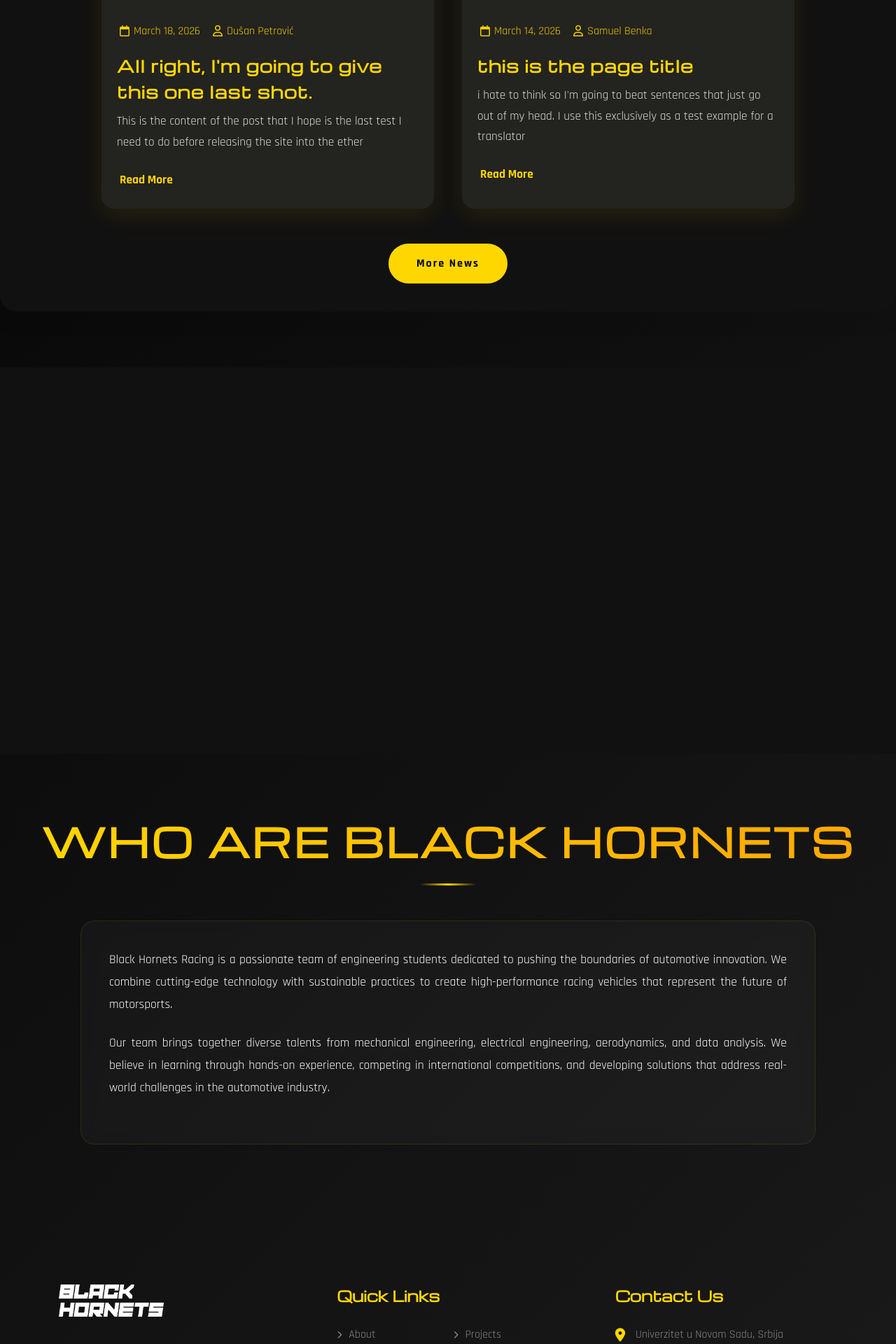
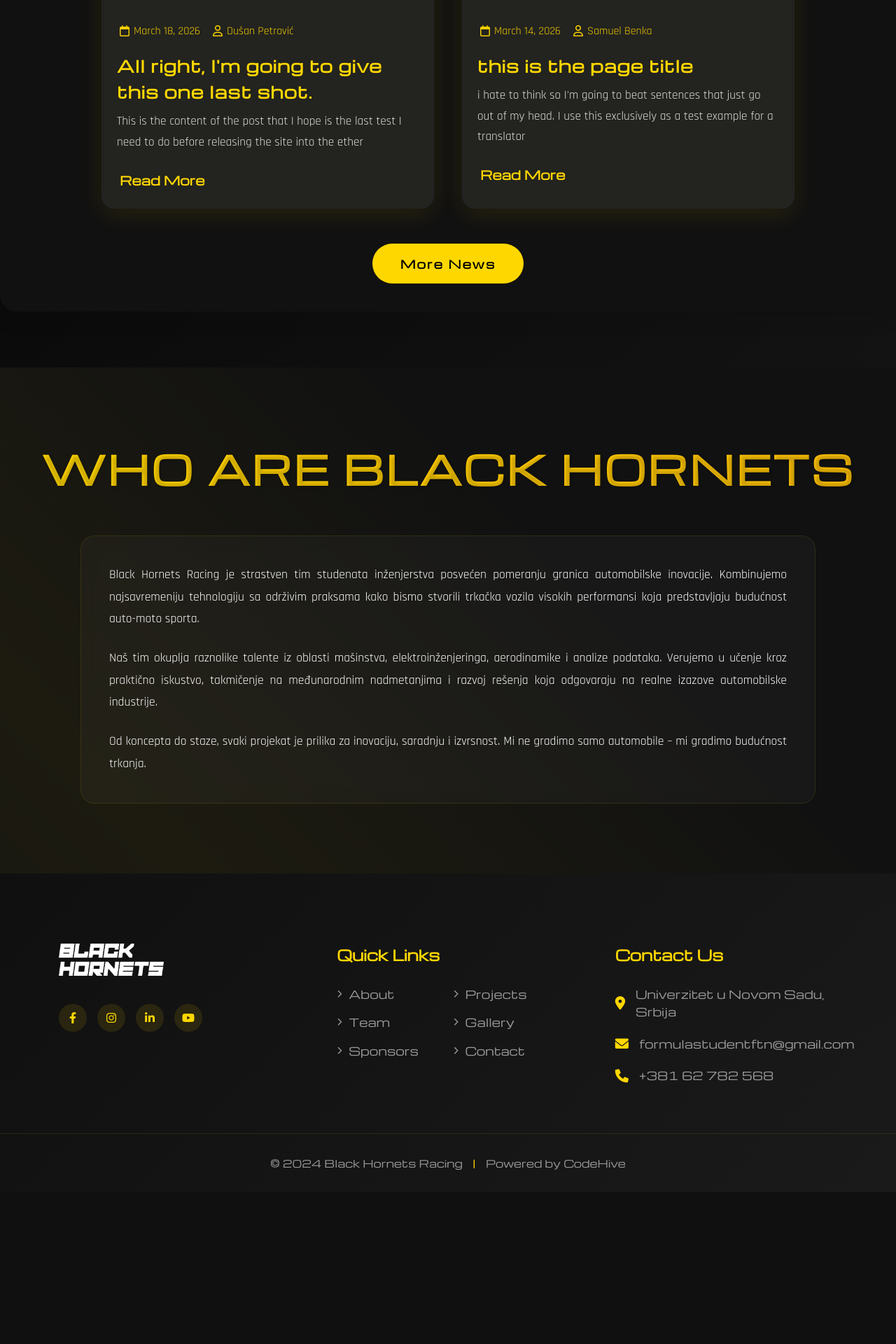
Before and after one commit to fsblackhornets/blackhornets-site, a PHP site: page /blackhornets/frontend/pages/home/home.html in a window 1280 px wide. Shown: the part 1333-3253 px from the top of the page at 70% size. After the commit the page ends 3005 px from the top, so only its background shows below. Run offline with PHP 8.4, Linux system fonts and the light colour scheme; data comes from the database, SQL or seed files in the repository; some libraries are stand-ins or nearby versions.

Commit message:
revert: restore home page and style.css from dev branch

```diff
--- a/frontend/assets/css/style.css
+++ b/frontend/assets/css/style.css
@@ -1,18 +1,14 @@
-@import url('https://fonts.googleapis.com/css2?family=Michroma&display=swap');
-@import url('https://fonts.googleapis.com/css2?family=Rajdhani:wght@300;400;500;600;700&display=swap');
-
 /* Root Variables */
 :root {
-    --primary-color:  #FFD700;
-    --accent-yellow:  #FFA500;
-    --dark-bg:        #111111;
-    --secondary-color:#1a1a1a;
-    --text-light:     #e0e0e0;
-    --text-gray:      #888888;
-    --glass-bg:       rgba(26, 26, 26, 0.9);
-    --primary-hover:  #ffcc00;
-    --success-color:  #28a745;
-    --danger-color:   #dc3545;
+    --primary-color: #FFD700;    /* ذهبي */
+    --secondary-color: #1a1a1a;  /* أسود فاتح */
+    --dark-bg: #111111;         /* أسود داكن */
+    --gray-dark: #2c2c2c;       /* رمادي داكن */
+    --gray-light: #3a3a3a;      /* رمادي فاتح */
+    --text-light: #e0e0e0;      /* نص فاتح (بدل الأبيض) */
+    --text-gray: #999999;       /* نص رمادي */
+    --accent-yellow: #ffc107;   /* أصفر ثانوي */
+    --glass-bg: rgba(26, 26, 26, 0.9);
 }
 
 /* Base Styles */
@@ -20,6 +16,7 @@
     margin: 0;
     padding: 0;
     box-sizing: border-box;
+    font-family: 'Michroma',sans-serif; /* تطبيق Michroma على كافة العناصر */
 }
 
 body {
@@ -118,6 +115,7 @@
     width: 160px;
     height: auto;
     filter: drop-shadow(0 0 20px rgba(255, 215, 0, 0.4));
+    /* static glow via filter above — no animation needed */
     transition: transform 0.3s ease;
 }
 
@@ -160,6 +158,7 @@
     letter-spacing: 2px;
     transition: all 0.4s ease;
     position: relative;
+    font-family: 'Michroma',sans-serif; /* تطبيق Michroma على كافة العناصر */
 }
 
 .primary-btn {
@@ -193,6 +192,7 @@
     transform: translateX(-50%);
     text-align: center;
     color: var(--text-gray);
+    font-family: 'Michroma',sans-serif; /* إضافة Michroma هنا */
 }
 
 .mouse {
@@ -473,12 +473,10 @@
     text-transform: uppercase;
     letter-spacing: 3px;
     margin-bottom: 1.5rem;
-    color: var(--primary-color);
     background: linear-gradient(45deg, var(--primary-color), var(--accent-yellow));
     -webkit-background-clip: text;
-    background-clip: text;
     -webkit-text-fill-color: transparent;
-    text-shadow: none;
+    text-shadow: 2px 2px 4px rgba(0, 0, 0, 0.2);
 }
 /* Global link styles */
 a {
@@ -486,6 +484,9 @@
 }
 
 
+/* Typography */
+@import url('https://fonts.googleapis.com/css2?family=Michroma&display=swap');
+@import url('https://fonts.googleapis.com/css2?family=Rajdhani:wght@300;400;500;600;700&display=swap');
 
 /* Language Switcher Styles - Only for standalone usage, not in mobile menu */
 .language-switcher.standalone {
@@ -550,6 +551,7 @@
     }
 }
 
+/* تحسينات للهواتف النقالة */
 @media (max-width: 768px) {
     /* Hero Section */
     .hero {
@@ -627,6 +629,7 @@
 
 }
 
+/* تحسينات إضافية للشاشات الأصغر */
 @media (max-width: 480px) {
     .hero-title {
         font-size: 1.8rem;
@@ -646,6 +649,7 @@
 
 }
 
+/* تحسينات للأجهزة الصغيرة جداً */
 @media (max-width: 360px) {
     .hero-title {
         font-size: 1.5rem;
@@ -661,6 +665,7 @@
     }
 }
 
+/* إضافة تأثيرات انتقالية للنصوص */
 [id^="hero-"],
 [id^="future-"],
 [id^="team-"],
@@ -890,12 +895,14 @@
         font-size: 0.9rem;
     }
 
+    /* تحسين الزر في الشاشات الصغيرة جداً */
     .more-news-btn-container .primary-btn {
         padding: 0.7rem 1.8rem;
         font-size: 0.8rem;
     }
 }
 
+/* تحسين أداء الموقع على الأجهزة التي تدعم hover */
 @media (hover: hover) {
     .project-card:hover {
         transform: translateY(-8px);
@@ -1064,6 +1071,7 @@
         margin-left: 12px;
     }
 
+    /* تحسين الزر في الشاشات الصغيرة */
     .more-news-btn-container {
         margin-top: 30px;
     }
@@ -1074,6 +1082,7 @@
     }
 }
 
+/* تحسين الزر في جميع الشاشات */
 .more-news-btn-container {
     text-align: center;
     margin-top: 40px;
@@ -1100,6 +1109,7 @@
     opacity: 0.9;
 }
 
+/* تحسين hover للزر في سياق more-news-btn-container */
 .more-news-btn-container .primary-btn:hover {
     background: transparent !important;
     color: white !important;
@@ -1108,6 +1118,7 @@
     box-shadow: 0 4px 12px rgba(255, 215, 0, 0.3) !important;
 }
 
+/* تحسين الزر في سياق more-news-btn-container */
 .more-news-btn-container .primary-btn {
     display: inline-block !important;
     visibility: visible !important;
--- a/frontend/pages/home/helpers/animations.js
+++ b/frontend/pages/home/helpers/animations.js
@@ -2,4 +2,22 @@
     if (typeof gsap === 'undefined') return;
 
     gsap.registerPlugin(ScrollTrigger);
+
+    gsap.from('.who-we-are-text', {
+        scrollTrigger: { trigger: '#who-we-are', start: 'top 80%' },
+        y: 40,
+        opacity: 0,
+        duration: 0.7,
+        ease: 'power2.out',
+    });
+
+    gsap.from('.who-we-are-text p', {
+        scrollTrigger: { trigger: '#who-we-are', start: 'top 70%' },
+        y: 20,
+        opacity: 0,
+        duration: 0.6,
+        stagger: 0.25,
+        ease: 'power2.out',
+        delay: 0.4,
+    });
 };
--- a/frontend/pages/home/home.css
+++ b/frontend/pages/home/home.css
@@ -1,35 +1,4 @@
-.who-are-hornets-section {
-    padding: 80px 0 100px;
-    position: relative;
-    overflow: hidden;
-}
-
-.who-are-hornets-section .section-header {
-    text-align: center;
-    margin-bottom: 3rem;
-}
-
-.who-are-hornets-section .section-header h2 {
-    font-family: 'Michroma', sans-serif;
-    font-size: clamp(2rem, 6vw, 3.5rem);
-    text-transform: uppercase;
-    letter-spacing: 3px;
-    color: var(--primary-color);
-    background: linear-gradient(45deg, var(--primary-color), var(--accent-yellow));
-    -webkit-background-clip: text;
-    background-clip: text;
-    -webkit-text-fill-color: transparent;
-    text-shadow: none;
-    margin-bottom: 1rem;
-}
-
-.who-are-hornets-section .title-accent {
-    width: 80px;
-    height: 3px;
-    background: linear-gradient(90deg, transparent, var(--primary-color), transparent);
-    margin: 0 auto;
-}
-
+/* Latest News Section — home-page layout wrapper */
 .latest-news {
     margin: 80px 0;
     padding: 40px 0;
--- a/frontend/pages/home/home.html
+++ b/frontend/pages/home/home.html
@@ -1,4 +1,3 @@
-<!DOCTYPE html>
 <html lang="en">
 <head>
     <meta charset="UTF-8">
@@ -82,8 +81,10 @@
             <h1 id="hero-title" class="hero-title">Black Hornets</h1>
             <p id="hero-subtitle" class="hero-subtitle">Formula Student Novi Sad</p>
             <div class="hero-buttons">
-                <a id="discover-more" href="/frontend/pages/about/about.html" class="primary-btn">Discover More</a>
-                <a id="join-us" href="/frontend/pages/apply/apply.html" class="secondary-btn">Join Us</a>
+                <a href="/frontend/pages/about.html" class="primary-btn">
+                    <span id="discover-more">Saznaj više</span>
+                    <i class="fas fa-chevron-right"></i>
+                </a>
             </div>
         </div>
 
@@ -109,44 +110,27 @@
 
             </div>
             <div class="more-news-btn-container">
-                <a href="/frontend/pages/blog/blog.html" class="primary-btn" id="more-news">More News</a>
+                <a href="/frontend/pages/blog.html" class="primary-btn">Još vesti</a>
             </div>
         </div>
     </section>
 
-    <section class="numbers">
-        <div class="container">
-            <div class="numbers-grid">
-                <div class="number-card">
-                    <div class="number-icon"><i class="fas fa-users"></i></div>
-                    <h3 class="number">50+</h3>
-                    <p class="label">Team Members</p>
-                </div>
-                <div class="number-card">
-                    <div class="number-icon"><i class="fas fa-sitemap"></i></div>
-                    <h3 class="number">5</h3>
-                    <p class="label">Departments</p>
-                </div>
-                <div class="number-card">
-                    <div class="number-icon"><i class="fas fa-trophy"></i></div>
-                    <h3 class="number">10+</h3>
-                    <p class="label">Awards</p>
-                </div>
-            </div>
+   <section id="who-we-are" class="numbers">
+        <div class="section-background">
+            <div class="racing-lines"></div>
         </div>
-    </section>
 
-    <section id="who-we-are" class="who-are-hornets-section">
         <div class="container">
             <div class="section-header">
-                <h2 id="who-black-hornets-title">Who Are Black Hornets</h2>
+                <h2 id="who-black-hornets-title">Ko su Crni Stršljeni</h2>
                 <div class="title-accent"></div>
             </div>
+
             <div class="who-we-are-content">
-                <div class="who-we-are-text text-content">
-                    <p>Black Hornets Racing is a passionate team of engineering students dedicated to pushing the boundaries of automotive innovation. We combine cutting-edge technology with sustainable practices to create high-performance racing vehicles that represent the future of motorsports.</p>
-                    <p>Our team brings together diverse talents from mechanical engineering, electrical engineering, aerodynamics, and data analysis. We believe in learning through hands-on experience, competing in international competitions, and developing solutions that address real-world challenges in the automotive industry.</p>
-                    <p>From concept to track, every project is an opportunity for innovation, collaboration, and excellence. We don't just build cars – we build the future of racing.</p>
+                <div class="who-we-are-text">
+                    <p>Black Hornets Racing je strastven tim studenata inženjerstva posvećen pomeranju granica automobilske inovacije. Kombinujemo najsavremeniju tehnologiju sa održivim praksama kako bismo stvorili trkačka vozila visokih performansi koja predstavljaju budućnost auto-moto sporta.</p>
+                    <p>Naš tim okuplja raznolike talente iz oblasti mašinstva, elektroinženjeringa, aerodinamike i analize podataka. Verujemo u učenje kroz praktično iskustvo, takmičenje na međunarodnim nadmetanjima i razvoj rešenja koja odgovaraju na realne izazove automobilske industrije.</p>
+                    <p>Od koncepta do staze, svaki projekat je prilika za inovaciju, saradnju i izvrsnost. Mi ne gradimo samo automobile – mi gradimo budućnost trkanja.</p>
                 </div>
             </div>
         </div>
```
